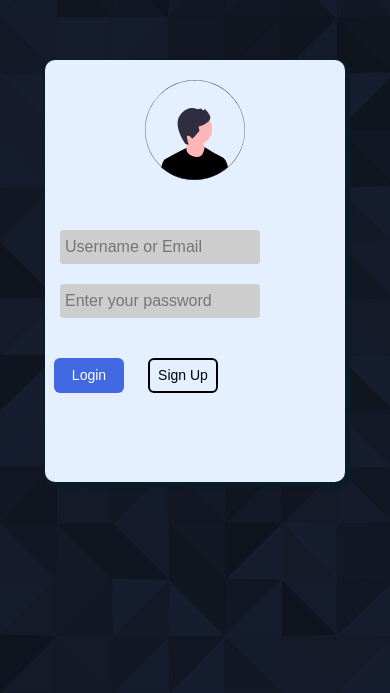
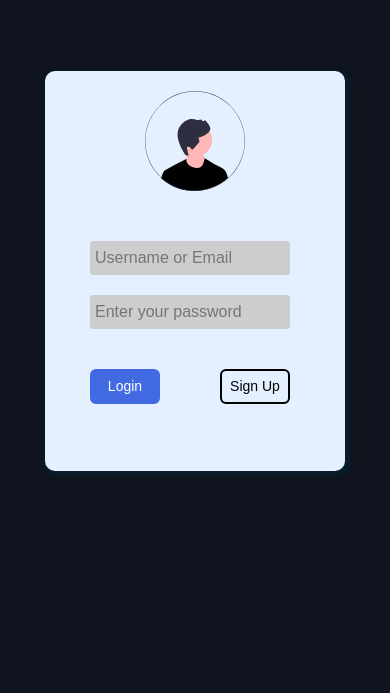
Before and after one commit to VUE-INTERNSHIP/project, a Vue app: page / in a window 390 px wide. Shown: the part 151-844 px from the top of the page. Built offline with nearby package versions, Linux system fonts and the light colour scheme.

Commit message:
Fixed some breakpoint issues

```diff
--- a/src/components/Authentication/login.vue
+++ b/src/components/Authentication/login.vue
@@ -56,7 +56,7 @@ export default {
 .container{
     width: 100%;
     height: 100vh;
-    background-image: url(@/assets/grid.svg);
+    /* background-image: url(@/assets/grid.svg);  */
     background-repeat: no-repeat;
     background-size: cover;
     display: flex;
@@ -84,13 +84,13 @@ form{
     width: 300px;
     padding: 15px 10px;
     margin: 10px 10%;
-    border-radius:3px;
+    border-radius:7px;
     background-color:rgb(205, 205, 206);
     border: none;
 }
 .user:focus, .pass:focus{
     outline: none;
-    border-bottom: 4px solid rgb(8, 30, 41);
+    border-bottom: 3px solid rgb(3, 61, 90);
     border-radius: 0;
     transition: all .1s;
 }
@@ -132,7 +132,7 @@ button{
     color: #fff;
     transition: all .4s;
 }
-@media screen and (max-width:768px) {
+@media screen and (max-width:1000px) {
   .login{
     width:350px;
   }
@@ -145,27 +145,28 @@ button{
     border: none;
 }
 }
-@media screen and (max-width:480px) {
+@media screen and (max-width:768px) {
   .login{
     width:300px;
-    height:50vh;
+    height:400px;
   }
   .user, .pass{
     width: 200px;
     padding:5px;
-    margin: 10px 5%;
+    margin: 10px 15%;
 
 }
 button{
     width: 70px;
     padding:7px;
     font-size: 14px;
-    margin:30px 3% ;
+    margin:30px 15% ;
 }
 .login-image > img{
     width: 400px;
     height: 50vh;
 }
+
 .Signup{
     display: inline-block;
     width: 70px;
--- a/src/components/Authentication/signup.vue
+++ b/src/components/Authentication/signup.vue
@@ -48,7 +48,7 @@ export default {
 .signup{
     width: 100%;
     height: 100vh;
-    background-image: url(@/assets/grid.svg);
+    /* background-image: url(@/assets/grid.svg);  */
     background-repeat: no-repeat;
     background-size: cover;
     display: flex;
@@ -121,10 +121,10 @@ button{
 p{
     margin:0 5%;
 }
-@media screen and (max-width:768px) {
-    .main{
-    height:80vh;
-    width:70%;
+@media screen and (max-width:1000px) {
+.main{
+    min-height:600px;
+    width:80%;
     background:#fff;
     display:flex;
     justify-content: flex-start;
@@ -169,7 +169,7 @@ form{
 }
 .Fname:focus, .Lname:focus, .uname:focus,input[type="password"]:focus, input[type="email"]:focus{
     outline: none;
-    border-bottom:5px solid royalblue;
+    border-bottom:3px solid royalblue;
     transition: all .1s;
 }
 button{
--- a/src/views/Bookmarked.vue
+++ b/src/views/Bookmarked.vue
@@ -174,7 +174,7 @@ li:last-child {
   width: 13px;
   height: 13px;
 }
-@media screen and (max-width: 768px) {
+@media screen and (max-width: 1000px) {
   .movies-series {
     display: grid;
     grid-template-columns: 1fr 1fr 1fr;
@@ -189,7 +189,7 @@ li:last-child {
     font-size:10px;
   }
 }
-@media screen and (max-width: 480px) {
+@media screen and (max-width: 768px) {
   .movies-series{
     display: grid;
     grid-template-columns: 1fr 1fr;
--- a/src/views/MoviesView.vue
+++ b/src/views/MoviesView.vue
@@ -136,7 +136,7 @@ li:last-child {
   width: 15px;
   height: 15px;
 }
-@media screen and (max-width: 768px) {
+@media screen and (max-width: 1000px) {
   .moviesview {
     display: grid;
     grid-template-columns: 1fr 1fr 1fr;
@@ -145,7 +145,7 @@ li:last-child {
     color: white;
   }
 }
-@media screen and (max-width: 480px) {
+@media screen and (max-width: 768px) {
   .moviesview {
     display: grid;
     grid-template-columns: 1fr 1fr;
```
